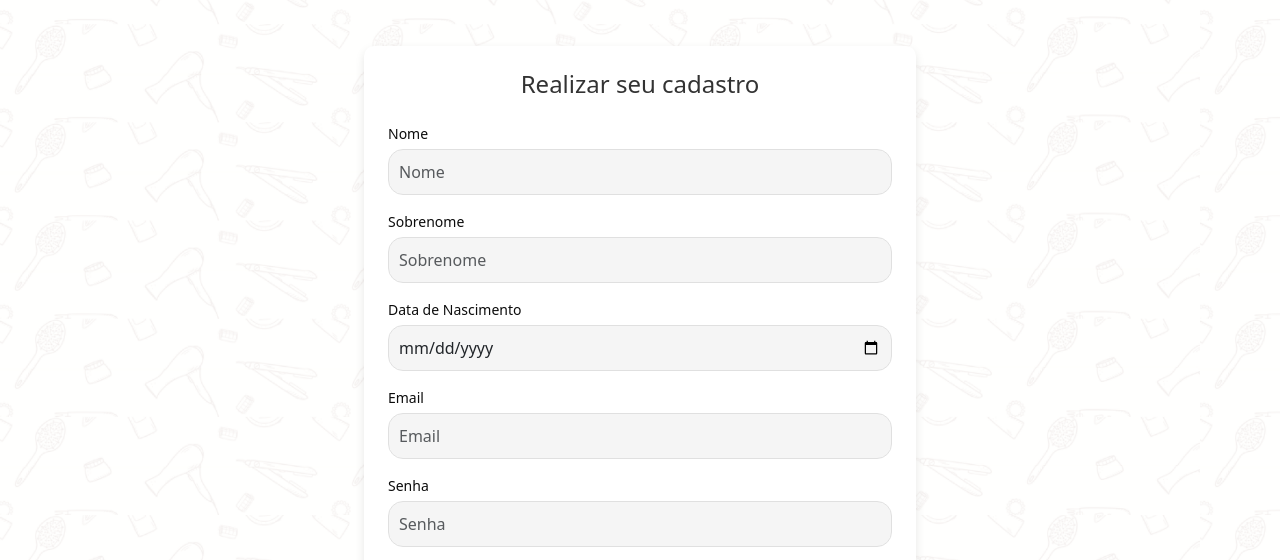
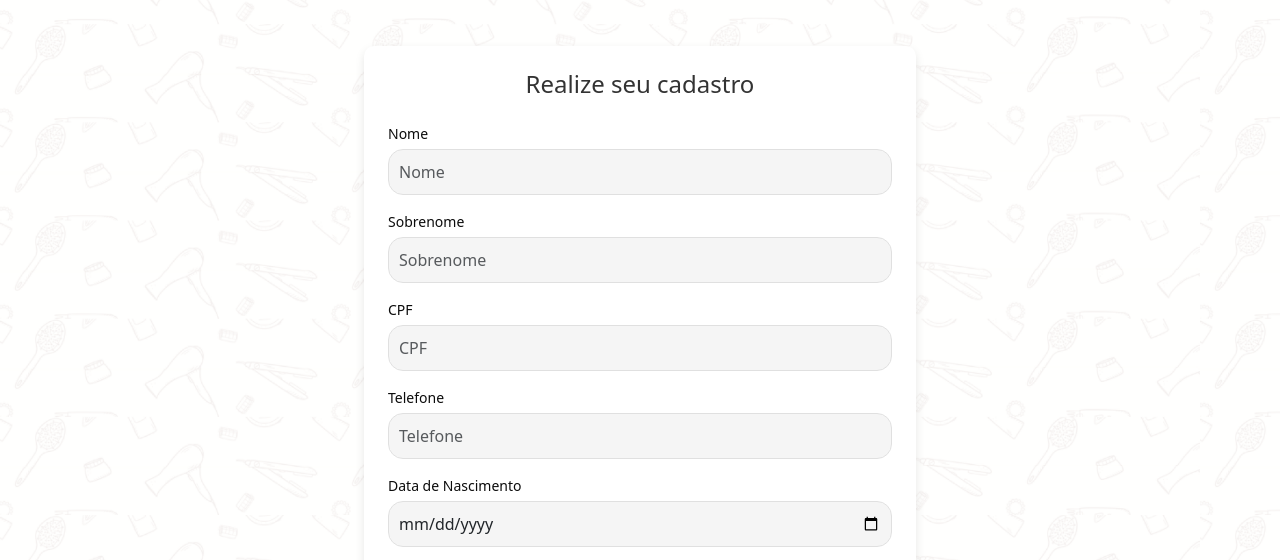
Before and after one commit to italobalm/SenacBH, a plain HTML site: page cadastro.html in a window 1280 px wide. Shown: the part 172-732 px from the top of the page. Drawn offline with nearby package versions, Linux system fonts and the light colour scheme.

Commit message:
Adicionando CPF e telefone no cadastro

```diff
--- a/cadastro.html
+++ b/cadastro.html
@@ -31,7 +31,7 @@
     <!-- Formulário de Cadastro dentro de um container com fundo branco -->
     <div class="container cadastro-container my-4 p-4">
         <div class="form-wrapper p-4">
-            <h1 class="text-center mb-4">Realizar seu cadastro</h1>
+            <h1 class="text-center mb-4">Realize seu cadastro</h1>
             <form class="w-100">
                 <div class="input-container mb-3">
                     <label for="nome">Nome</label>
@@ -41,6 +41,16 @@
                 <div class="input-container mb-3">
                     <label for="sobrenome">Sobrenome</label>
                     <input type="text" id="sobrenome" name="sobrenome" placeholder="Sobrenome" class="form-control" required>
+                </div>
+
+                <div class="input-container mb-3">
+                    <label for="sobrenome">CPF</label>
+                    <input type="text" id="cpf" name="cpf" placeholder="CPF" class="form-control" required>
+                </div>
+
+                <div class="input-container mb-3">
+                    <label for="telefone">Telefone</label>
+                    <input type="text" id="cpf" name="telefone" placeholder="Telefone" class="form-control" required>
                 </div>
 
                 <div class="input-container mb-3">
```
Also changed, not shown: index.html (+17 -11 lines).
